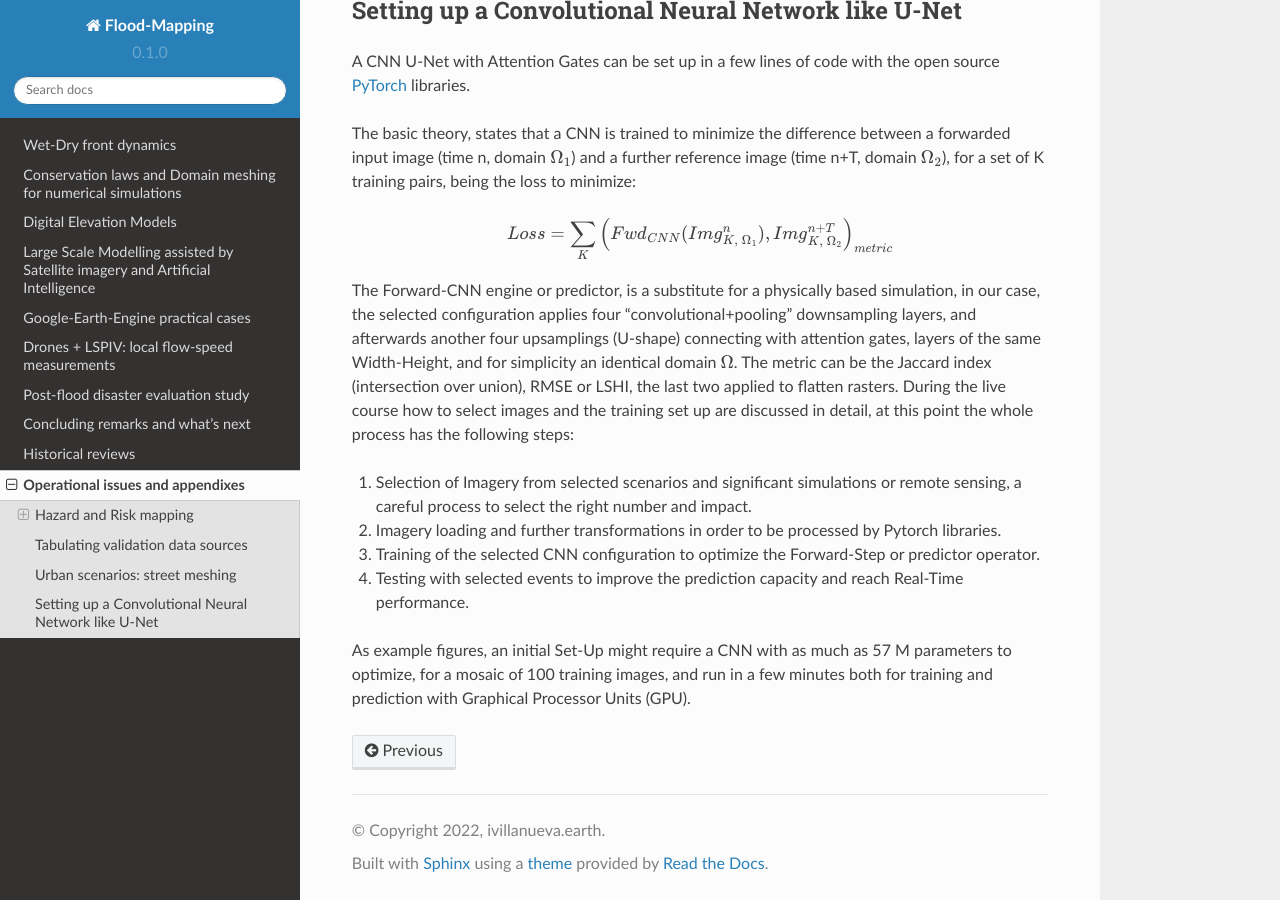
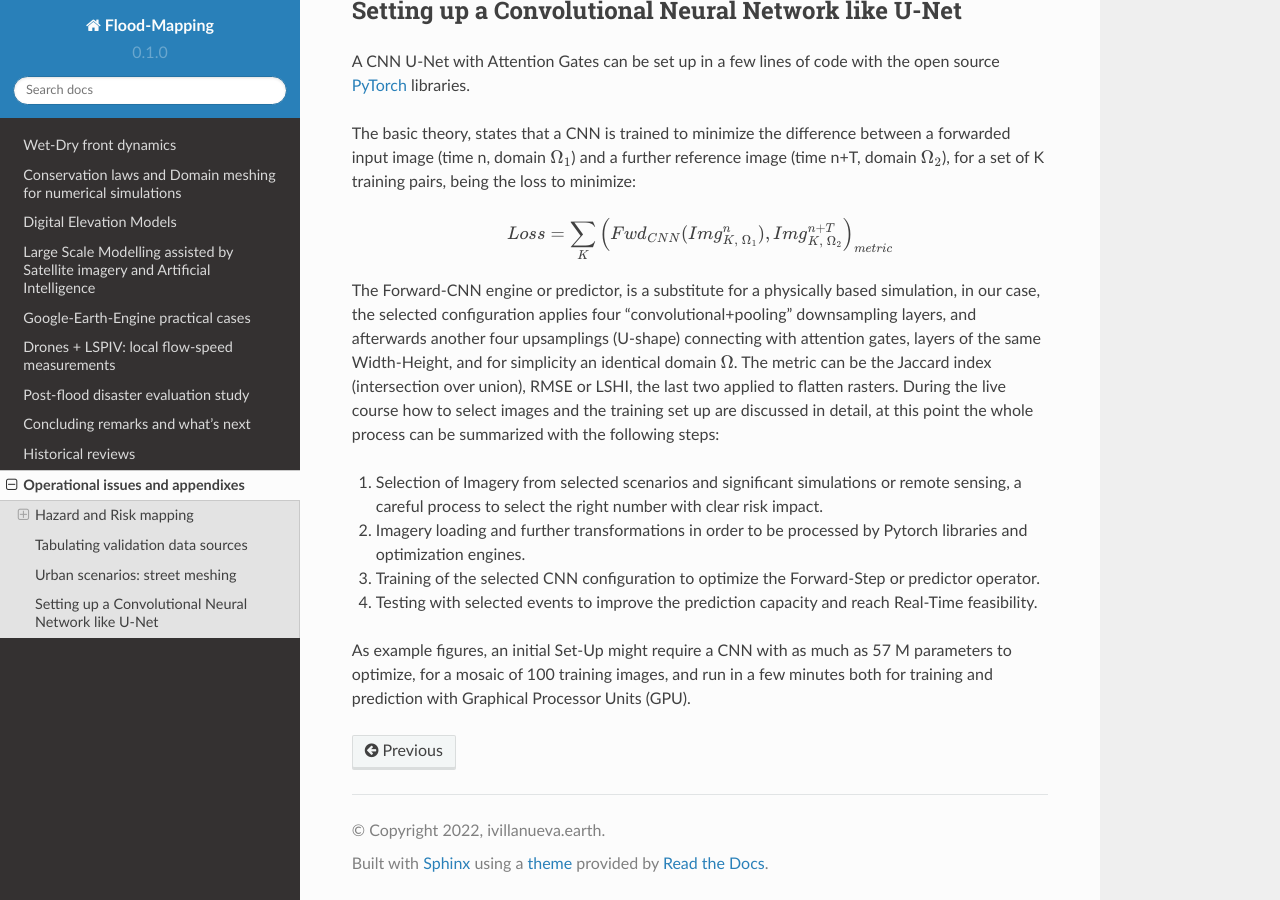
Before and after one commit to ivillamadrid/FloodMapping, a Sphinx documentation site: the page built from docs/source/operational_appx.rst, in a window 1280 px wide and 900 px high, scrolled down 1877 px. Built offline with Sphinx 7.4.7 and the Read the Docs theme 2.0.0, drawn with Linux system fonts in a browser that asks for light colours.

Commit message:
Update operational_appx.rst

```diff
--- a/docs/source/operational_appx.rst
+++ b/docs/source/operational_appx.rst
@@ -76,14 +76,14 @@
 The Forward-CNN engine or predictor, is a substitute for a physically based simulation, in our case, the selected configuration applies four "convolutional+pooling" downsampling layers, and afterwards another four upsamplings (U-shape)
 connecting with attention gates, layers of the same Width-Height, and for simplicity an identical domain :math:`\Omega`. The metric can be the
 Jaccard index (intersection over union), RMSE or LSHI, the last two applied to flatten rasters. During the live course how to select images and
-the training set up are discussed in detail, at this point the whole process has the following steps:
+the training set up are discussed in detail, at this point the whole process can be summarized with the following steps:
 
-#. Selection of Imagery from selected scenarios and significant simulations or remote sensing, a careful process to select the right number and impact.
+#. Selection of Imagery from selected scenarios and significant simulations or remote sensing, a careful process  to select the right number with clear risk impact.
 
-#. Imagery loading and further transformations in order to be processed by Pytorch libraries.
+#. Imagery loading and further transformations in order to be processed by Pytorch libraries and optimization engines.
 
 #. Training of the selected CNN configuration to optimize the Forward-Step or predictor operator.
 
-#. Testing with selected events to improve the prediction capacity and reach Real-Time performance.
+#. Testing with selected events to improve the prediction capacity and reach Real-Time feasibility.
 
 As example figures, an initial Set-Up might require a CNN with as much as 57 M parameters to optimize, for a mosaic of 100 training images, and run in a few minutes both for training and prediction with Graphical Processor Units (GPU).
```
